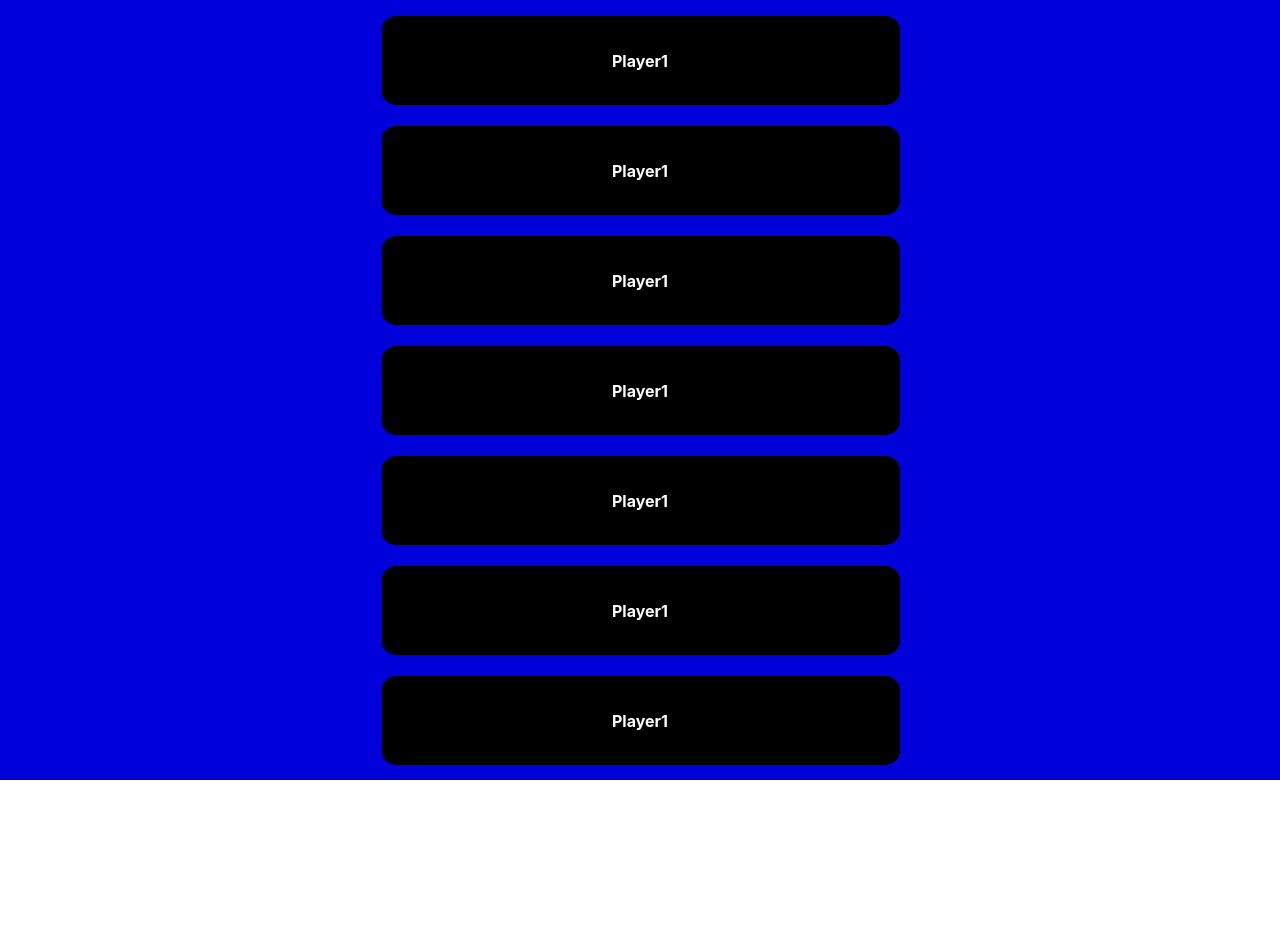
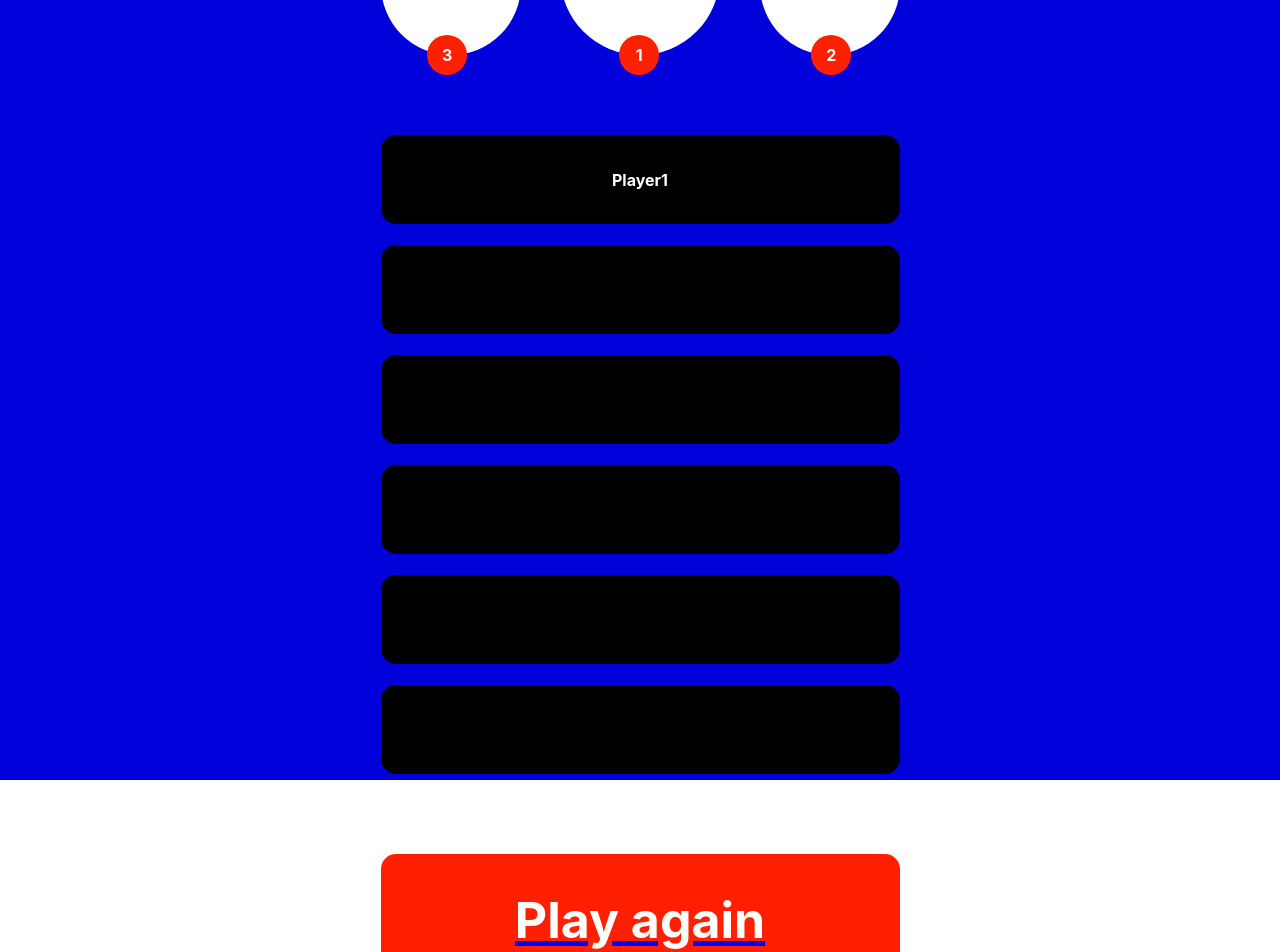
Before and after one commit to IliasAlmerekov/darts, a React (Create React App) app: page /winner in a window 1280 px wide. Shown: the part 20-972 px from the top of the page. Before the commit the page ends 800 px from the top, so only its background shows below. Built offline with nearby package versions, Linux system fonts and the light colour scheme.

Commit message:
bust logic not working

```diff
--- a/src/pages/gamepage/gamepage.css
+++ b/src/pages/gamepage/gamepage.css
@@ -1,6 +1,7 @@
 .Gamepage {
     gap: 10px;
     display: grid;
+    margin-top: 100px;
 }
 
 .Roundcounter {
--- a/src/pages/gamepage/gamepage.tsx
+++ b/src/pages/gamepage/gamepage.tsx
@@ -4,6 +4,7 @@ import { UserProps } from "../home";
 import Player from "../../components/Player";
 import { PlayerProps } from "../../components/Player";
 import { KeyboardProps } from "../../components/Keyboard";
+import { ppid } from "process";
 
 /* export type GameProps = {
     player: PlayerProps
@@ -26,6 +27,7 @@ const testUserList = [
 ]
 
 function GamePage({ userList }: UserList) {
+    const [playerScore, setPlayerScore] = useState(25)
     const [roundsCount, setRoundsCount] = useState(1) //Rundenanzeige
     const [playerList, setPlayerList] = useState<PlayerProps[]>([])
     const [throwCount, setThrowCount] = useState(0) // zählt wie oft geworfen wurde
@@ -38,11 +40,12 @@ function GamePage({ userList }: UserList) {
         ]
     }
 
+
     function initializePlayerList() {
         const initialPlayerlist: PlayerProps[] = [];
         testUserList.forEach((user: UserProps, i) => {
             const player = {
-                id: user.id, name: user.name, score: 25, isActive: i === 0 ? true : false, index: i, rounds: [], displayThrows: []
+                id: user.id, name: user.name, score: playerScore, isActive: i === 0 ? true : false, index: i, rounds: [], displayThrows: [],
             }
             initialPlayerlist.push(player)
 
@@ -54,7 +57,7 @@ function GamePage({ userList }: UserList) {
 
 
 
-    function changeIsActive() {
+    function changeActivePlayer() {
         const prevPlayerTurn = playerTurn;
         const newPlayerTurn = playerTurn + 1;
         const newPlayerList: PlayerProps[] = [...playerList];
@@ -71,18 +74,35 @@ function GamePage({ userList }: UserList) {
         }
     }
 
-    function bust() {
-        changeIsActive()
-        alert("bust")
+    function bust(score: number, value: number) {
+        const firstThrow = playerList[playerTurn].rounds[roundsCount - 1].throw1
+        const secondThrow = playerList[playerTurn].rounds[roundsCount - 1].throw2
+        const thirdThrow = playerList[playerTurn].rounds[roundsCount - 1].throw3
+        //alert("bust")
+
+        // bust on third throw
+        if (firstThrow && secondThrow && thirdThrow && thirdThrow > playerList[playerTurn].score) {
+            playerList[playerTurn].score = firstThrow + secondThrow + score;
+        } else if (firstThrow && secondThrow && secondThrow > playerList[playerTurn].score) {
+            // bust on second throw
+            let oldScore = firstThrow + score;
+            console.log("OLD SCORE", oldScore)
+            console.log("score before", playerList[playerTurn].score)
+            setPlayerScore(score)
+            console.log("score after", playerList[playerTurn].score)
+        }
+        //playerList[playerTurn].score = playerScore
+        console.log("playerscore", playerList[playerTurn].name && playerScore)
+        changeActivePlayer()
     }
 
     function handleThrow(round: number, player: PlayerProps, count: number, value: number) {
         if (!player.rounds.length) {
             player.rounds.push({ throw1: undefined, throw2: undefined, throw3: undefined })
         }
-        console.log(player)
         const currentRound = player.rounds[round - 1]
-        const newScore = playerList[playerTurn].score - value
+        const newsScore = playerList[playerTurn].score - value
+        setPlayerScore(newsScore)
 
         if (count === 0) {
             player.rounds[round - 1].throw1 = value as unknown as number
@@ -97,23 +117,22 @@ function GamePage({ userList }: UserList) {
         }
 
         if (playerList[playerTurn].score < value) {
-            bust()
+            bust(playerScore, value)
         }
 
-        if (playerList[playerTurn].score === value) {
+        if (playerList[playerTurn].score === 0) {
+            /* window.location.replace('/winner') */
+            alert("winner winner chicken dinner")
 
-            window.location.replace('/winner')
         }
 
         if (playerList[playerTurn].score >= value) {
-            playerList[playerTurn].score = newScore
+            playerList[playerTurn].score = newsScore
             setThrowCount(count + 1);
         }
         const updatedPlayerlist = [...playerList]
         updatedPlayerlist[playerTurn] = player
         setPlayerList(updatedPlayerlist)
-
-        console.log(playerList)
     };
 
     function NumberButton(props: any) {
@@ -126,7 +145,7 @@ function GamePage({ userList }: UserList) {
 
     useEffect(() => {
         if (throwCount === 3) {
-            changeIsActive()
+            changeActivePlayer()
         }
     }, [throwCount])
 
@@ -155,7 +174,7 @@ function GamePage({ userList }: UserList) {
                 </div>
             </div>
             <div>
-                <button onClick={changeIsActive}>{throwCount}</button>
+                <button onClick={changeActivePlayer}>{throwCount}</button>
             </div></>
     );
 }
--- a/src/pages/home/home.css
+++ b/src/pages/home/home.css
@@ -66,12 +66,15 @@
 .startButton {
   height: 111px;
   padding-left: 30px;
-  color: white;
   background: #000021;
   border-radius: 20px;
   align-items: center;
   display: flex;
-  font-size: 48px;
+  font-style: normal;
+  font-weight: bold;
+  font-size: 50px;
+  line-height: 100%;
+  color: #FFFFFF;
   text-decoration: none;
 }
 
--- a/src/pages/home/index.tsx
+++ b/src/pages/home/index.tsx
@@ -57,8 +57,8 @@ function Home({ list, setList }: HomeProps) {
                         return <li id={item.id.toString()}> {item.name}<button className="deletebutton" onClick={() => deletePerson(item.id)}>delete</button></li>;
                     })}
                 </ul>
-                <Link to="/game">
-                    <div className='startButton'>Start game</div>
+                <Link to="/game" className='startButton'>
+                    <div >Start game</div>
                 </Link>
             </div>
             <div className='maximumreach'>
--- a/src/pages/winnerpage/winnerpage.css
+++ b/src/pages/winnerpage/winnerpage.css
@@ -11,4 +11,97 @@
     display: flex;
 }
 
-.scoreboard {}
+.scoreboard {
+    top: 80px;
+    position: relative;
+}
+
+.profile1 {
+    width: 160px;
+    height: 160px;
+    background: #FFFFFF;
+    border-radius: 100px;
+}
+
+.profile2 {
+    width: 140px;
+    height: 140px;
+    background: #FFFFFF;
+    border-radius: 100px;
+}
+
+.profile3 {
+    width: 140px;
+    height: 140px;
+    background: #FFFFFF;
+    border-radius: 100px;
+}
+
+.Playerprofile {
+    justify-content: space-between;
+    display: flex;
+    align-items: end;
+    margin-bottom: 80px;
+}
+
+.Playagain {
+    width: 519px;
+    height: 131px;
+    background: #FF2001;
+    border-radius: 15px;
+    margin-top: 80px;
+    margin-bottom: 40px;
+    align-items: center;
+    justify-content: center;
+    display: flex;
+    font-style: normal;
+    font-weight: bold;
+    font-size: 50px;
+    line-height: 100%;
+    color: #FFFFFF;
+}
+
+.Place1 {
+    position: absolute;
+    width: 40px;
+    height: 40px;
+    background: #FF2001;
+    border-radius: 100px;
+    justify-content: center;
+    display: flex;
+    align-items: center;
+    left: 46%;
+    top: 140px;
+    color: #FFFFFF;
+    font-weight: bold;
+}
+
+.Place2 {
+    position: absolute;
+    width: 40px;
+    height: 40px;
+    background: #FF2001;
+    border-radius: 100px;
+    justify-content: center;
+    display: flex;
+    align-items: center;
+    left: 83%;
+    top: 140px;
+    color: #FFFFFF;
+    font-weight: bold;
+}
+
+.Place3 {
+    position: absolute;
+    width: 40px;
+    height: 40px;
+    background: #FF2001;
+    border-radius: 100px;
+    justify-content: center;
+    display: flex;
+    align-items: center;
+    top: 140px;
+    left: 9%;
+    color: #FFFFFF;
+    font-weight: bold;
+}
--- a/src/pages/winnerpage/winnerpage.tsx
+++ b/src/pages/winnerpage/winnerpage.tsx
@@ -1,20 +1,30 @@
 import { UserProps } from '../home'
 import '../winnerpage/winnerpage.css'
 import Banner from "../../components/Banner"
-
+import { Link } from 'react-router-dom'
 
 function WinnerPage() {
     return (
         <div className='scoreboard'>
+            <div className='Playerprofile'>
+                <div className='profile2'></div>
+                <div className='Place2'>2</div>
+                <div className='profile1'></div>
+                <div className='Place1'>1</div>
+                <div className='profile3'></div>
+                <div className='Place3'>3</div>
+            </div>
             <div >
                 <Banner name={"Player1"} />
-                <Banner name={"Player1"} />
-                <Banner name={"Player1"} />
-                <Banner name={"Player1"} />
-                <Banner name={"Player1"} />
-                <Banner name={"Player1"} />
-                <Banner name={"Player1"} />
+                <Banner name={""} />
+                <Banner name={""} />
+                <Banner name={""} />
+                <Banner name={""} />
+                <Banner name={""} />
             </div>
+            <Link to="/" >
+                <div className='Playagain'>Play again</div>
+            </Link>
         </div>
     )
 }
```
